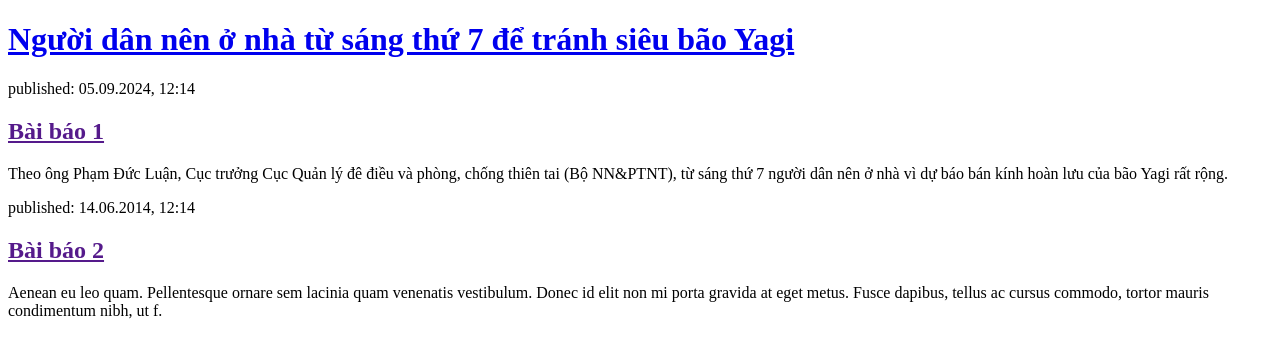
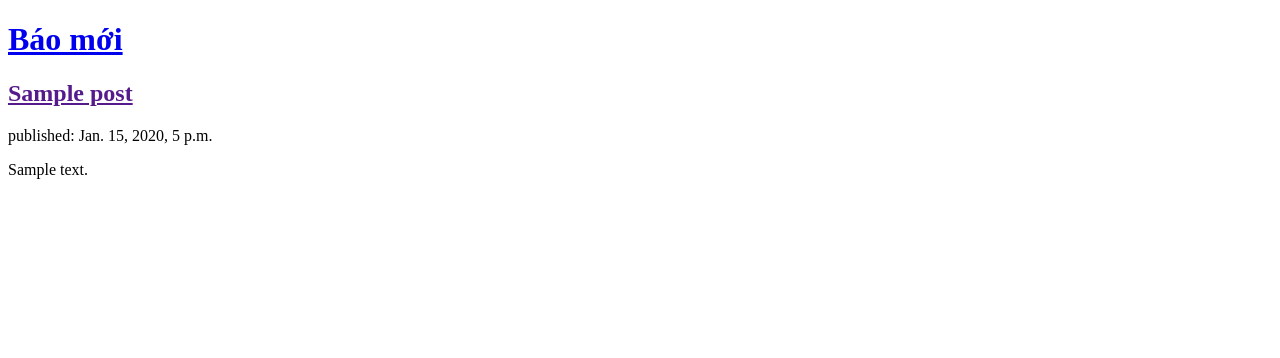
Before and after one commit to TeeUsagii/my-first-blog, a Django app: page / in a window 1280 px wide. Shown: the top 358 px of the page. Run offline with Django 4.2, Linux system fonts and the light colour scheme; tables that the repository leaves empty hold one stand-in row (values such as "Sample post").

Commit message:
Modified templates to display posts from fatabase

```diff
--- a/blog/templates/blog/post_list.html
+++ b/blog/templates/blog/post_list.html
@@ -5,19 +5,15 @@
   </head>
   <body>
     <header>
-      <h1><a href="/">Người dân nên ở nhà từ sáng thứ 7 để tránh siêu bão Yagi</a></h1>
-    </header>
+      <h1><a href="/">Báo mới</a></h1>
+  </header>
 
+  {% for post in posts %}
     <article>
-      <time>published: 05.09.2024, 12:14</time>
-      <h2><a href="">Bài báo 1</a></h2>
-      <p>Theo ông Phạm Đức Luận, Cục trưởng Cục Quản lý đê điều và phòng, chống thiên tai (Bộ NN&PTNT), từ sáng thứ 7 người dân nên ở nhà vì dự báo bán kính hoàn lưu của bão Yagi rất rộng.</p>
+      <h2><a href="">{{ post.title }}</a></h2>
+      <time>published: {{ post.published_date }}</time>
+      <p>{{ post.text|linebreaks }}</p>
     </article>
-
-    <article>
-      <time>published: 14.06.2014, 12:14</time>
-      <h2><a href="">Bài báo 2</a></h2>
-      <p>Aenean eu leo quam. Pellentesque ornare sem lacinia quam venenatis vestibulum. Donec id elit non mi porta gravida at eget metus. Fusce dapibus, tellus ac cursus commodo, tortor mauris condimentum nibh, ut f.</p>
-    </article>
+  {% endfor %}
   </body>
 </html>
--- a/blog/views.py
+++ b/blog/views.py
@@ -1,6 +1,8 @@
 from django.shortcuts import render
-
+from django.utils import timezone
+from .models import Post
 # Create your views here.
 
 def post_list(request):
-    return render(request, 'blog/post_list.html', {})
+    posts = Post.objects.filter(published_date__lte=timezone.now()).order_by('published_date')
+    return render(request, 'blog/post_list.html', {'posts': posts})
```
